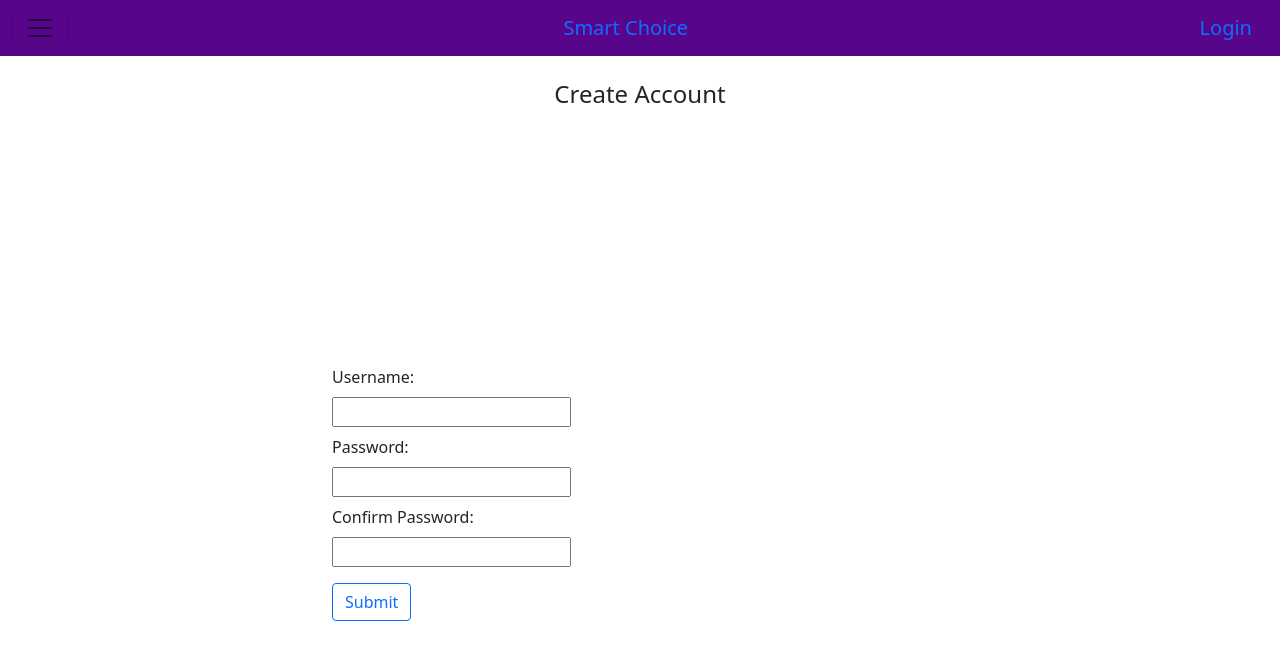
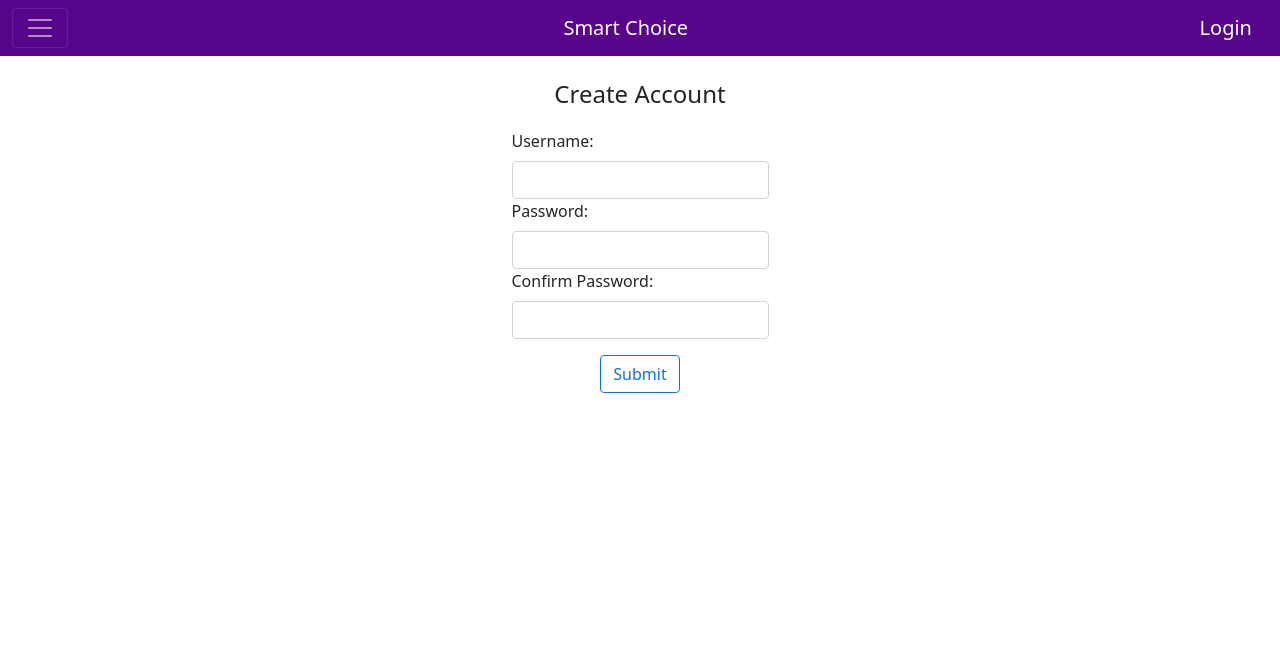
Before and after one commit to software-students-fall2021/project-setup-pengfan-z, a React (Create React App) app in the folder front-end/: page /create-account in a window 1280 px wide. Shown: the top 660 px of the page. Built offline with nearby package versions, Linux system fonts and the light colour scheme.

Commit message:
Change login and create-account and header style

```diff
--- a/front-end/src/components/Header.js
+++ b/front-end/src/components/Header.js
@@ -6,7 +6,7 @@
 const Header = () => {
   return (
     <div>
-      <Navbar expand={false} className='background'>
+      <Navbar expand={false} className='background navbar-dark'>
         <Container fluid>
           <Navbar.Toggle aria-controls='offcanvasNavbar' />
           <Navbar.Offcanvas id='offcanvasNavbar' className='burger'>
--- a/front-end/src/css/createAccount.css
+++ b/front-end/src/css/createAccount.css
@@ -4,7 +4,7 @@
 }
 
 .form {
-  margin-top: 20%;
+  margin-top: 20px;
   max-width: 50%;
   /* min-width: 50%; */
 }
--- a/front-end/src/css/header.css
+++ b/front-end/src/css/header.css
@@ -4,6 +4,7 @@
 
 .burger {
   width: 50%;
+  border-color: white;
 }
 
 .burgerLink {
@@ -12,4 +13,5 @@
 
 .navLink {
   text-decoration: none;
+  color: white;
 }
--- a/front-end/src/css/login.css
+++ b/front-end/src/css/login.css
@@ -1,17 +1,13 @@
-.form {
-  margin-top: 30%;
+.form1 {
+  margin-top: 10px;
   max-width: 50%;
-  /* min-width: 50%; */
+  justify-content: center;
 }
 
 .button {
   margin-top: 1em;
 }
 
-.input {
-  margin-top: 0.5em;
-}
-
-.navLink {
+.btnLink {
   text-decoration: none;
 }
--- a/front-end/src/pages/CreateAccount.js
+++ b/front-end/src/pages/CreateAccount.js
@@ -1,5 +1,5 @@
 import { useState } from "react";
-import { Button, Container, Row, Col, Alert } from "react-bootstrap";
+import { Button, Container, Row, Col, Alert, Form } from "react-bootstrap";
 import "../css/createAccount.css";
 
 const CreateAccount = () => {
@@ -38,51 +38,45 @@
       >
         <p>{alert}</p>
       </Alert>
-      <Container fluid className='form justify-content-top'>
+      <Container fluid className='form'>
         <Row>
-          <Col>
-            <label>Username:</label>
+          <Col className='d-flex justify-content-center align-items-center'>
+            <Form.Group>
+              <Form.Label>Username:</Form.Label>
+              <Form.Control
+                type='text'
+                onChange={(event) => setUserName(event.target.value)}
+                className='input'
+              ></Form.Control>
+            </Form.Group>
           </Col>
         </Row>
         <Row>
-          <Col>
-            <input
-              type='text'
-              onChange={(event) => setUserName(event.target.value)}
-              className='input'
-            ></input>
+          <Col className='d-flex justify-content-center align-items-center'>
+            <Form.Group>
+              <Form.Label>Password: </Form.Label>
+              <Form.Control
+                type='password'
+                onChange={(event) => setPassWord(event.target.value)}
+                className='input'
+              ></Form.Control>
+            </Form.Group>
           </Col>
         </Row>
         <Row>
-          <Col>
-            <label className='input'>Password: </label>
+          <Col className='d-flex justify-content-center align-items-center'>
+            <Form.Group>
+              <Form.Label className='input'>Confirm Password: </Form.Label>
+              <Form.Control
+                type='password'
+                onChange={(event) => setRepeatedPassword(event.target.value)}
+                className='input'
+              ></Form.Control>
+            </Form.Group>
           </Col>
         </Row>
         <Row>
-          <Col>
-            <input
-              type='password'
-              onChange={(event) => setPassWord(event.target.value)}
-              className='input'
-            ></input>
-          </Col>
-        </Row>
-        <Row>
-          <Col>
-            <label className='input'>Confirm Password: </label>
-          </Col>
-        </Row>
-        <Row>
-          <Col>
-            <input
-              type='password'
-              onChange={(event) => setRepeatedPassword(event.target.value)}
-              className='input'
-            ></input>
-          </Col>
-        </Row>
-        <Row>
-          <Col>
+          <Col className='d-flex justify-content-center align-items-center'>
             <Button
               className='button'
               variant='outline-primary'
--- a/front-end/src/pages/Login.js
+++ b/front-end/src/pages/Login.js
@@ -1,5 +1,5 @@
 import { useState } from "react";
-import { Button, Container, Row, Col, Alert } from "react-bootstrap";
+import { Button, Container, Row, Col, Alert, Form } from "react-bootstrap";
 import "../css/login.css";
 import { Link, Redirect } from "react-router-dom";
 import axios from "axios";
@@ -54,7 +54,7 @@
   }, []);
 
   if (isValid) {
-    return <Redirect to='/' />;
+    return <Redirect to='/user' />;
   } else {
     return (
       <div>
@@ -68,37 +68,31 @@
         >
           <p>{alert}</p>
         </Alert>
-        <Container fluid className='form justify-content-center'>
+        <Container fluid className='form1'>
           <Row>
-            <Col>
-              <label>Username:</label>
+            <Col className='d-flex justify-content-center align-items-center'>
+              <Form.Group>
+                <Form.Label>Username:</Form.Label>
+                <Form.Control
+                  type='text'
+                  onChange={(event) => setUserName(event.target.value)}
+                ></Form.Control>
+              </Form.Group>
             </Col>
           </Row>
           <Row>
-            <Col>
-              <input
-                type='text'
-                onChange={(event) => setUserName(event.target.value)}
-                className='input'
-              ></input>
+            <Col className='d-flex justify-content-center align-items-center'>
+              <Form.Group>
+                <Form.Label className='input'>Password: </Form.Label>
+                <Form.Control
+                  type='password'
+                  onChange={(event) => setPassWord(event.target.value)}
+                ></Form.Control>
+              </Form.Group>
             </Col>
           </Row>
           <Row>
-            <Col>
-              <label className='input'>Password: </label>
-            </Col>
-          </Row>
-          <Row>
-            <Col>
-              <input
-                type='password'
-                onChange={(event) => setPassWord(event.target.value)}
-                className='input'
-              ></input>
-            </Col>
-          </Row>
-          <Row>
-            <Col>
+            <Col className='d-flex justify-content-center align-items-center'>
               <Button
                 variant='outline-primary'
                 className='button'
@@ -109,9 +103,9 @@
             </Col>
           </Row>
           <Row>
-            <Col>
+            <Col className='d-flex justify-content-center align-items-center'>
               <Button className='button' variant='outline-primary'>
-                <Link to='/create-account' className='navLink'>
+                <Link to='/create-account' className='btnLink'>
                   Create Account
                 </Link>
               </Button>
```
